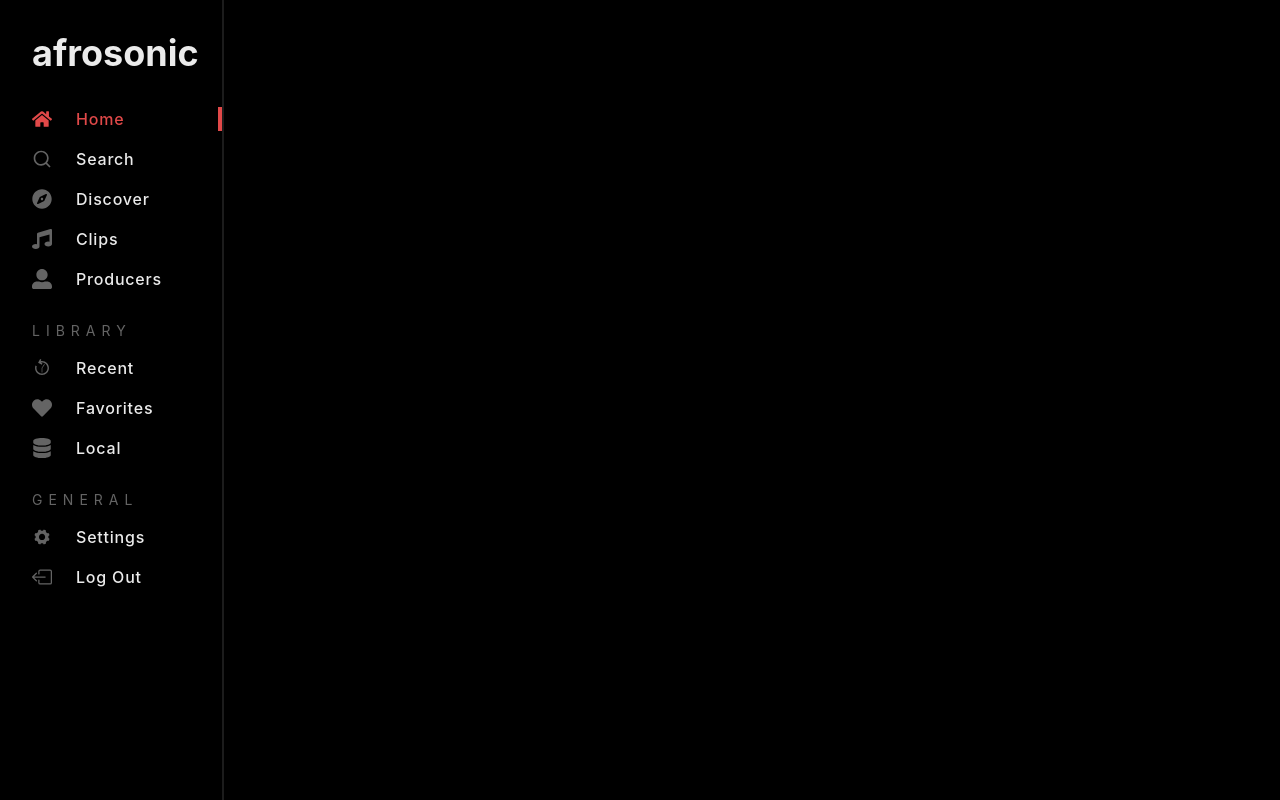
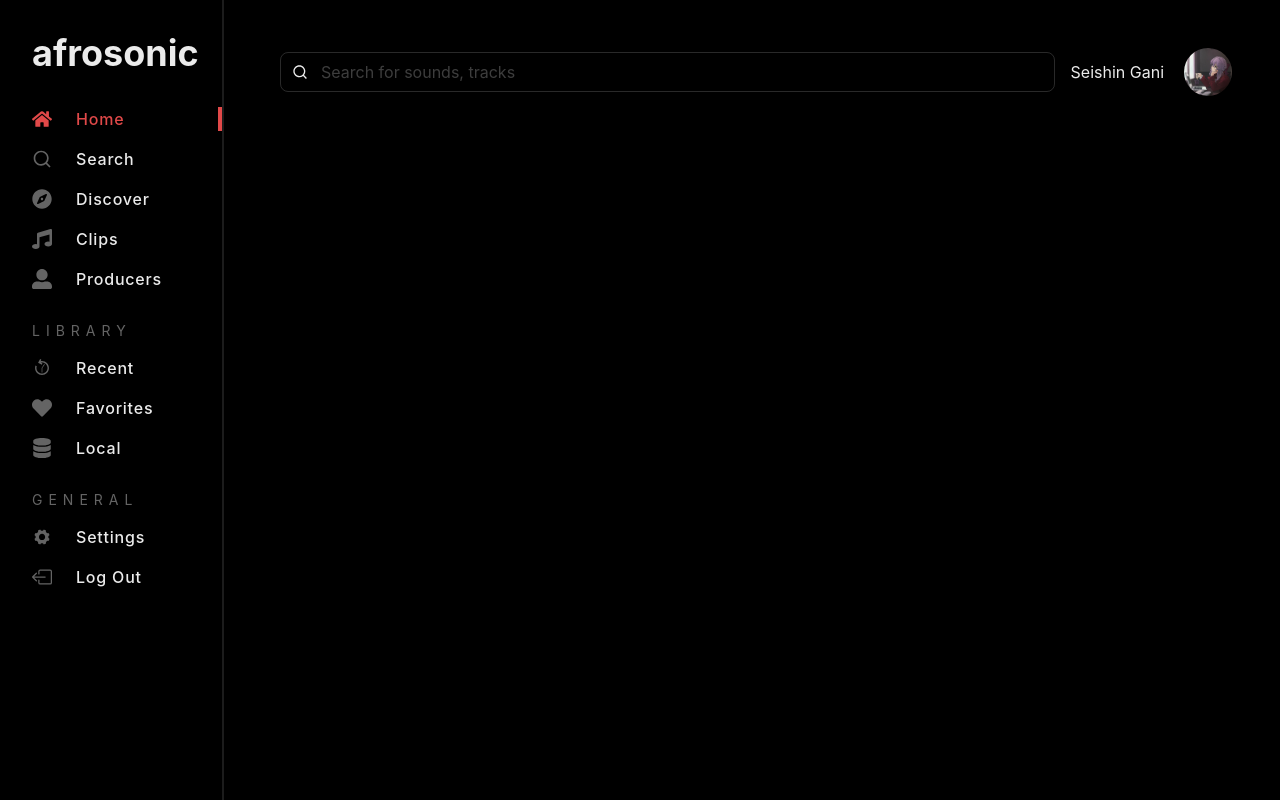
Before and after one commit to Gani-laboratory/dashboard-slicing, a Next.js app: page / in a window 1280 px wide. Built offline with nearby package versions, Linux system fonts and the light colour scheme; a web font is replaced by a local one.

Commit message:
feat: refactor code and add search-bar component

```diff
--- a/pages/index.tsx
+++ b/pages/index.tsx
@@ -10,10 +10,15 @@ export default function index() {
         <meta name="description" content="Generated by create next app" />
         <link rel="icon" href="/favicon.ico" />
       </Head>
-      <VStack height={"100vh"} width={"full"} bg={"black"} overflow={"hidden"} spacing={0} as={"main"}>
-        {/* Content */}
+      <VStack
+        height={"100vh"}
+        width={"full"}
+        bg={"black"}
+        overflow={"hidden"}
+        spacing={0}
+        as={"main"}
+      >
         <Content />
-
         {/* Player */}
       </VStack>
     </>
--- a/src/components/avatar/index.tsx
+++ b/src/components/avatar/index.tsx
@@ -1,9 +1,10 @@
-import { HStack, Text } from "@chakra-ui/react";
+import { HStack, Text, Avatar as ChakraAvatar } from "@chakra-ui/react";
 
 export const Avatar = () => {
   return (
     <HStack flexShrink={0}>
-      <Text>Sheshin Gani</Text>
+      <Text mr={3}>Seishin Gani</Text>
+      <ChakraAvatar name={"Seishin Gani"} src={"/images/profile.jpg"} />
     </HStack>
   );
 };
--- a/src/components/content/index.tsx
+++ b/src/components/content/index.tsx
@@ -1,20 +1,26 @@
 import { HStack, VStack } from "@chakra-ui/react";
+import { SearchBar } from "components/search-bar";
 import { Sidebar } from "components/sidebar";
 
 export default function Content() {
   return (
     <HStack width={"full"} flex={1} overflow={"hidden"}>
       <Sidebar />
-
-      <VStack px={12} pt={12} width={"full"} height={"full"} spacing={6} overflow={"hidden"}></VStack>
-
-      {/* Search Bar */}
-
-      {/* Genres Carousel */}
-      <HStack width={"full"} alignItems={"flex-start"} overflow={"hidden"} flex={1}>
-        {/* Top Picks */}
-        {/* Top Producers */}
-      </HStack>
+      <VStack
+        px={12}
+        pt={12}
+        width={"full"}
+        height={"full"}
+        spacing={6}
+        overflow={"hidden"}
+      >
+        <SearchBar/>
+        {/* Genres Carousel */}
+        <HStack width={"full"} alignItems={"flex-start"} overflow={"hidden"} flex={1}>
+          {/* Top Picks */}
+          {/* Top Producers */}
+        </HStack>
+      </VStack>
     </HStack>
   );
 }
--- a/src/components/search-bar/index.tsx
+++ b/src/components/search-bar/index.tsx
@@ -1,12 +1,11 @@
-import { HStack, Input, InputGroup, InputLeftElement } from "@chakra-ui/react"
+import { HStack, Input, InputGroup, InputLeftElement, Spacer } from "@chakra-ui/react"
+import { Avatar } from "components/avatar"
 import { RiSearchLine } from "react-icons/ri"
 import { brandRing } from "src/utils/brandRing"
 
 export const SearchBar = () => {
   return (
-    <HStack
-      width={"full"}
-      >
+    <HStack width={"full"}>
       <InputGroup maxW={"7xl"}>
         <InputLeftElement
           pointerEvents={"none"}
@@ -19,6 +18,8 @@ export const SearchBar = () => {
           {...brandRing}
         />
       </InputGroup>
+      <Spacer/>
+      <Avatar/>
     </HStack>
   )
 }
```
Also changed, not shown: public/images/profile.jpg (added).
